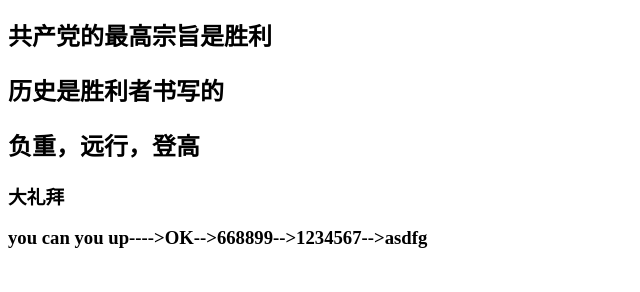
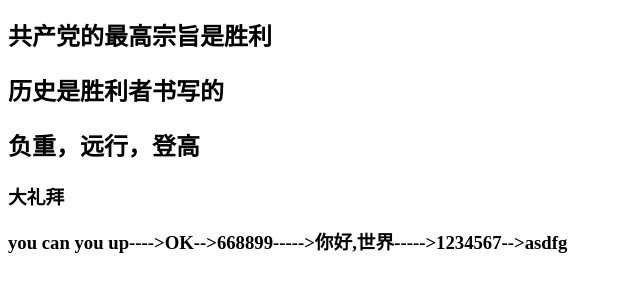
Before and after one commit to tom669/git-demo, a website: page src/demo.html in a window 1280 px wide. Shown: the part 110-402 px from the top of the page, without its empty margins (0-640 px from the left). Drawn offline with Linux system fonts and the light colour scheme.

Commit message:
tom669x_dev commit yy1

```diff
--- a/src/demo.html
+++ b/src/demo.html
@@ -11,7 +11,7 @@
   <h2>历史是胜利者书写的</h2>
   <h2>负重，远行，登高</h2>
   <h3>大礼拜</h3>
-  <h3>you can you up---->OK-->668899-->1234567-->asdfg</h3>
+  <h3>you can you up---->OK-->668899----->你好,世界----->1234567-->asdfg</h3>
   <script>
        console.log('hello')
   </script>
```
